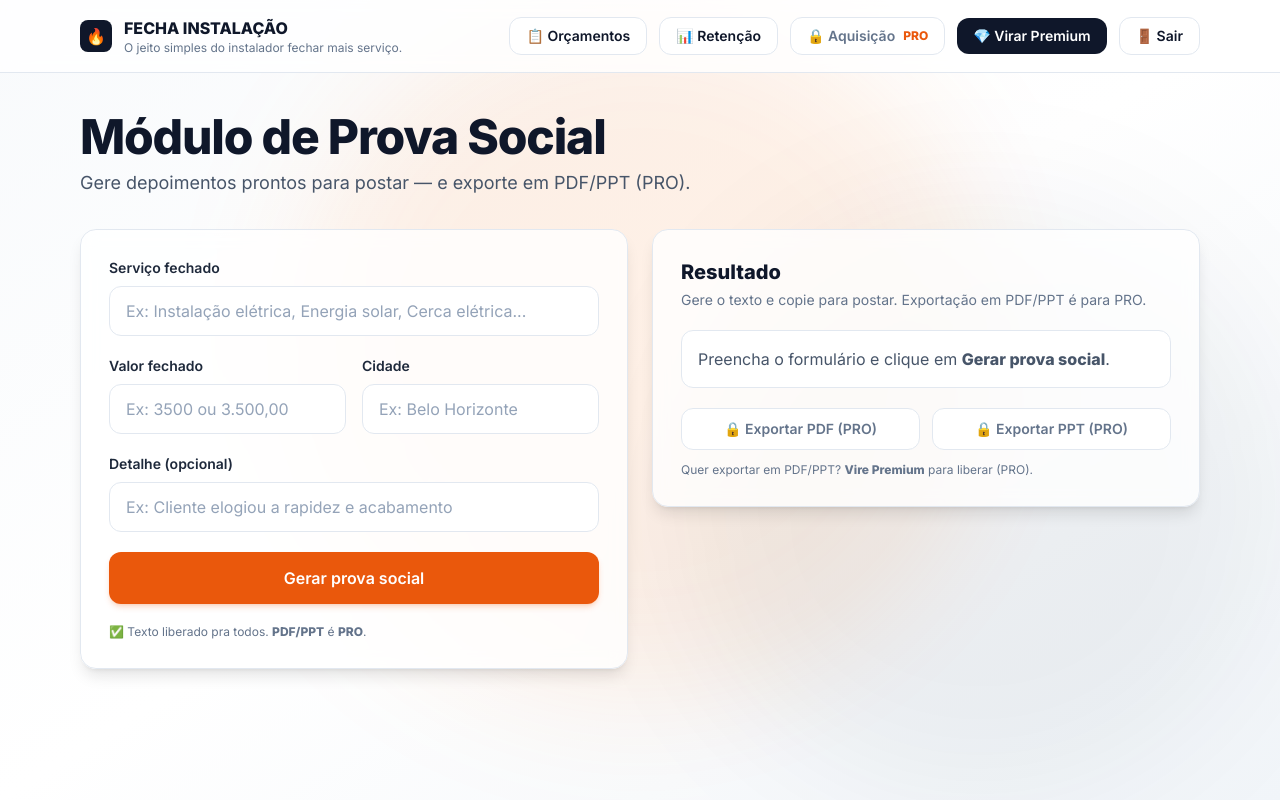
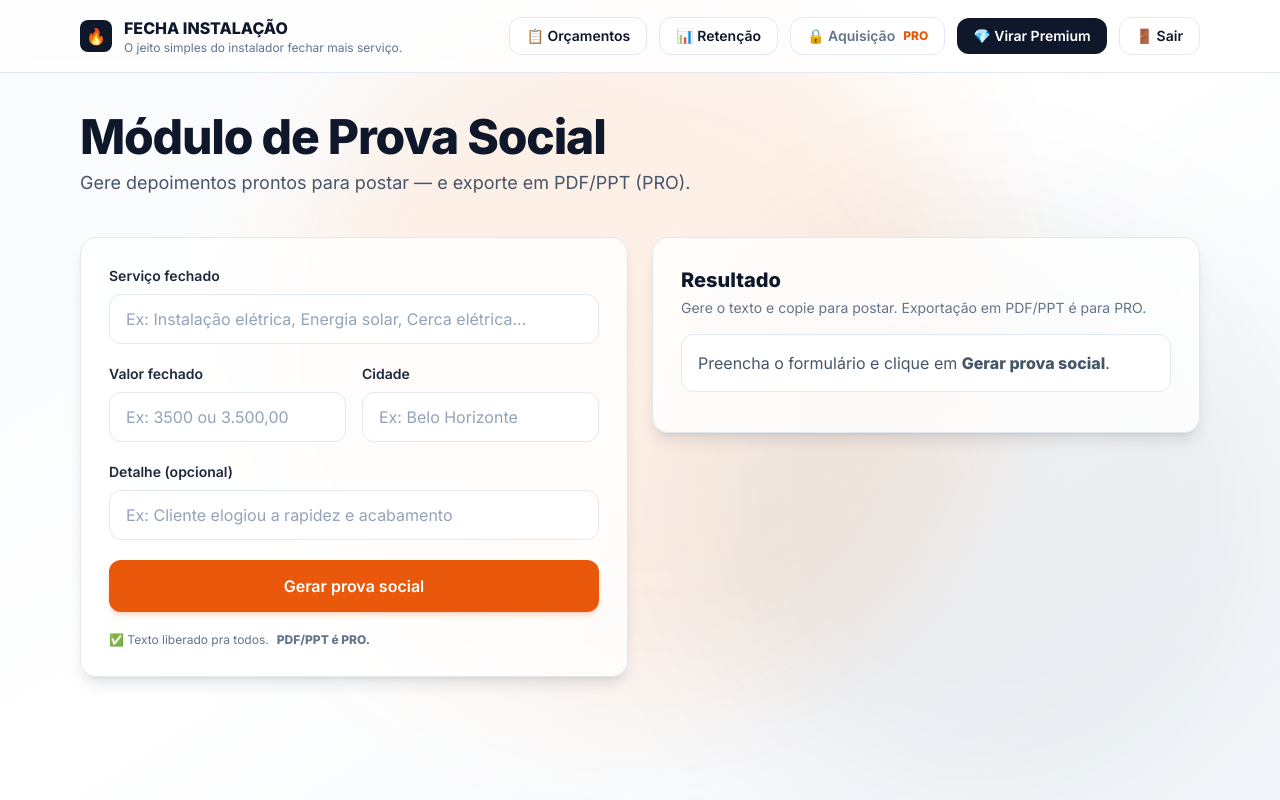
Before and after one commit to wanderson96santos04-hash/fecha-instalacao, a FastAPI app: template app/templates/social_proof/social_proof.html in a window 1280 px wide. Run offline with FastAPI, Linux system fonts and the light colour scheme; the template is opened without the code that fills it, so the values that code supplies are empty; parts of the project's set-up code (start-up, migrations or seed data) failed here and were passed over; some libraries are stand-ins or nearby versions.

Commit message:
Improve social proof conversion and PRO logic

```diff
--- a/app/templates/social_proof/social_proof.html
+++ b/app/templates/social_proof/social_proof.html
@@ -1,11 +1,15 @@
-{% extends "base_app.html" %}
+{% extends "base.html" %}
 
-{% block content %}
-{% set f = form|default({'servico':'','valor':'','cidade':'','detalhe':''}) %}
-{% set is_pro = (user and user.is_pro) %}
+{% block body %}
+{% set has_result = (result is defined and result) %}
+{% set r = result|default('') %}
 
+{% include "partials/nav_app.html" %}
+
+<main class="flex-1">
   <div class="max-w-6xl mx-auto px-4 py-10">
-  <header class="mb-8">
+
+    <header class="mb-10">
       <h1 class="text-4xl md:text-5xl font-extrabold tracking-tight text-slate-900">
         Módulo de Prova Social
       </h1>
@@ -15,6 +19,7 @@
     </header>
 
     <div class="grid grid-cols-1 lg:grid-cols-2 gap-6 items-start">
+
       <!-- FORM -->
       <section class="bg-white/80 backdrop-blur rounded-2xl shadow-lg border border-slate-200 p-6 md:p-7">
         <form method="post" action="/app/social-proof/generate" class="space-y-5">
@@ -22,7 +27,7 @@
             <label class="block text-sm font-semibold text-slate-800 mb-2">Serviço fechado</label>
             <input
               name="servico"
-            value="{{ f.servico|default('') }}"
+              value="{{ form.servico|default('') if form is defined else '' }}"
               class="w-full rounded-xl border border-slate-200 bg-white px-4 py-3 text-slate-900 placeholder-slate-400 focus:outline-none focus:ring-2 focus:ring-brand-600/30 focus:border-brand-600"
               placeholder="Ex: Instalação elétrica, Energia solar, Cerca elétrica..."
               required
@@ -34,7 +39,7 @@
               <label class="block text-sm font-semibold text-slate-800 mb-2">Valor fechado</label>
               <input
                 name="valor"
-              value="{{ f.valor|default('') }}"
+                value="{{ form.valor|default('') if form is defined else '' }}"
                 class="w-full rounded-xl border border-slate-200 bg-white px-4 py-3 text-slate-900 placeholder-slate-400 focus:outline-none focus:ring-2 focus:ring-brand-600/30 focus:border-brand-600"
                 placeholder="Ex: 3500 ou 3.500,00"
                 required
@@ -45,7 +50,7 @@
               <label class="block text-sm font-semibold text-slate-800 mb-2">Cidade</label>
               <input
                 name="cidade"
-              value="{{ f.cidade|default('') }}"
+                value="{{ form.cidade|default('') if form is defined else '' }}"
                 class="w-full rounded-xl border border-slate-200 bg-white px-4 py-3 text-slate-900 placeholder-slate-400 focus:outline-none focus:ring-2 focus:ring-brand-600/30 focus:border-brand-600"
                 placeholder="Ex: Belo Horizonte"
                 required
@@ -57,7 +62,7 @@
             <label class="block text-sm font-semibold text-slate-800 mb-2">Detalhe (opcional)</label>
             <input
               name="detalhe"
-            value="{{ f.detalhe|default('') }}"
+              value="{{ form.detalhe|default('') if form is defined else '' }}"
               class="w-full rounded-xl border border-slate-200 bg-white px-4 py-3 text-slate-900 placeholder-slate-400 focus:outline-none focus:ring-2 focus:ring-brand-600/30 focus:border-brand-600"
               placeholder="Ex: Cliente elogiou a rapidez e acabamento"
             />
@@ -70,8 +75,8 @@
             Gerar prova social
           </button>
 
-        <p class="text-xs text-slate-500">
-          ✅ Texto liberado pra todos. <b>PDF/PPT</b> é <b>PRO</b>.
+          <p class="text-xs text-slate-500 flex items-center gap-2">
+            ✅ Texto liberado pra todos. <b>PDF/PPT é PRO.</b>
           </p>
         </form>
       </section>
@@ -81,34 +86,34 @@
         <div class="flex items-start justify-between gap-4">
           <div>
             <h2 class="text-xl font-extrabold text-slate-900">Resultado</h2>
-          <p class="mt-1 text-slate-500 text-sm">
+            <p class="mt-1 text-sm text-slate-500">
               Gere o texto e copie para postar. Exportação em PDF/PPT é para PRO.
             </p>
           </div>
 
-        <div class="text-sm text-slate-500 whitespace-nowrap">
+          <div class="text-sm text-slate-500">
             {{ now.strftime("%d/%m/%Y %H:%M UTC") if now is defined else "" }}
           </div>
         </div>
 
-      {% if result %}
-        <div class="mt-4 flex flex-wrap gap-2 items-center">
+        <div class="mt-4">
+          {% if has_result %}
+            <div class="rounded-xl border border-slate-200 bg-white p-4">
+              <div class="flex items-center justify-between gap-3 mb-3">
+                <div class="text-sm font-semibold text-slate-500">Texto gerado</div>
                 <button
+                  type="button"
                   id="copyBtn"
-            type="button"
-            class="inline-flex items-center gap-2 rounded-lg bg-slate-900 text-white px-4 py-2 text-sm font-semibold hover:bg-slate-800"
+                  class="inline-flex items-center gap-2 rounded-lg bg-slate-900 text-white px-3 py-1.5 text-sm font-semibold hover:bg-slate-800"
+                  data-copy="{{ r|replace('\r\n','\n')|replace('\r','\n') }}"
                 >
-            Copiar texto
+                  Copiar
                 </button>
+              </div>
 
-          <span id="toast" class="hidden text-sm font-semibold text-green-600">Copiado ✔</span>
+              <div class="text-slate-900 leading-relaxed whitespace-pre-line" id="resultText">
+                {{ r }}
               </div>
-      {% endif %}
-
-      <div class="mt-5">
-        {% if result %}
-          <div class="rounded-xl border border-slate-200 bg-white p-4">
-            <div class="text-slate-900 leading-relaxed whitespace-pre-line" id="resultText">{{ result }}</div>
             </div>
           {% else %}
             <div class="rounded-xl border border-slate-200 bg-white p-4 text-slate-600">
@@ -117,60 +122,72 @@
           {% endif %}
         </div>
 
-      <!-- EXPORT (PRO) -->
-      <div class="mt-5 grid grid-cols-1 md:grid-cols-2 gap-3">
-        {% if is_pro and result %}
-          <form method="post" action="/app/social-proof/pdf" class="w-full">
+        <!-- ✅ (1) Só mostrar botões PRO depois que existir resultado -->
+        {% if has_result %}
+          <div class="mt-4 grid grid-cols-1 sm:grid-cols-2 gap-3">
+            <!-- PDF -->
+            {% if user and user.is_pro %}
+              <form method="post" action="/app/social-proof/pdf">
+                <input type="hidden" name="text" value="{{ r }}">
                 <button
                   type="submit"
-              class="w-full inline-flex items-center justify-center gap-2 rounded-xl border border-slate-200 bg-white px-4 py-2.5 text-sm font-semibold text-slate-900 hover:bg-slate-50"
+                  class="w-full inline-flex items-center justify-center gap-2 rounded-xl border border-slate-200 bg-slate-900 px-4 py-2 text-sm font-semibold text-white hover:bg-slate-800"
                 >
-              📄 Exportar PDF (PRO)
-            </button>
-          </form>
-
-          <form method="post" action="/app/social-proof/ppt" class="w-full">
-            <button
-              type="submit"
-              class="w-full inline-flex items-center justify-center gap-2 rounded-xl border border-slate-200 bg-white px-4 py-2.5 text-sm font-semibold text-slate-900 hover:bg-slate-50"
-            >
-              📊 Exportar PPT (PRO)
+                  📄 Exportar PDF
                 </button>
               </form>
             {% else %}
               <a
                 href="/app/upgrade"
-            class="w-full inline-flex items-center justify-center gap-2 rounded-xl border border-slate-200 bg-white px-4 py-2.5 text-sm font-semibold text-slate-500 hover:bg-slate-50"
-            title="Disponível apenas no Plano Pro"
+                class="w-full inline-flex items-center justify-center gap-2 rounded-xl border border-yellow-200 bg-yellow-50 px-4 py-2 text-sm font-semibold text-yellow-700 hover:bg-yellow-100"
+                title="Disponível apenas no Plano PRO"
               >
                 🔒 Exportar PDF (PRO)
               </a>
+            {% endif %}
 
+            <!-- PPT -->
+            {% if user and user.is_pro %}
+              <form method="post" action="/app/social-proof/ppt">
+                <input type="hidden" name="text" value="{{ r }}">
+                <button
+                  type="submit"
+                  class="w-full inline-flex items-center justify-center gap-2 rounded-xl border border-slate-200 bg-slate-900 px-4 py-2 text-sm font-semibold text-white hover:bg-slate-800"
+                >
+                  🖥️ Exportar PPT
+                </button>
+              </form>
+            {% else %}
               <a
                 href="/app/upgrade"
-            class="w-full inline-flex items-center justify-center gap-2 rounded-xl border border-slate-200 bg-white px-4 py-2.5 text-sm font-semibold text-slate-500 hover:bg-slate-50"
-            title="Disponível apenas no Plano Pro"
+                class="w-full inline-flex items-center justify-center gap-2 rounded-xl border border-yellow-200 bg-yellow-50 px-4 py-2 text-sm font-semibold text-yellow-700 hover:bg-yellow-100"
+                title="Disponível apenas no Plano PRO"
               >
                 🔒 Exportar PPT (PRO)
               </a>
             {% endif %}
           </div>
 
-      {% if not is_pro %}
+          <!-- ✅ (2) Texto de conversão melhorado -->
+          {% if not user or not user.is_pro %}
             <p class="mt-3 text-xs text-slate-500">
-          Quer exportar em PDF/PPT? <b>Vire Premium</b> para liberar (PRO).
+              🚀 Instale mais autoridade nas redes. Exporte em PDF/PPT com o Plano Premium.
             </p>
           {% endif %}
+        {% endif %}
+
+        <div class="mt-3">
+          <span id="toast" class="hidden text-sm font-semibold text-green-600">Copiado ✔</span>
+        </div>
+
       </section>
     </div>
   </div>
+</main>
 
 <script>
   (function () {
-    const copyBtn = document.getElementById("copyBtn");
     const toast = document.getElementById("toast");
-    const resultEl = document.getElementById("resultText");
-
     const showToast = () => {
       if (!toast) return;
       toast.classList.remove("hidden");
@@ -193,9 +210,11 @@
       }
     };
 
-    if (copyBtn && resultEl) {
+    const copyBtn = document.getElementById("copyBtn");
+    if (copyBtn) {
       copyBtn.addEventListener("click", () => {
-        safeCopy(resultEl.innerText || "");
+        const txt = copyBtn.getAttribute("data-copy") || "";
+        safeCopy(txt);
       });
     }
   })();
```
Lines whose indentation alone changed are shown as unchanged.
